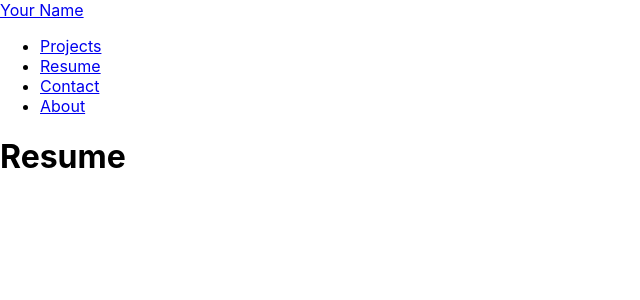
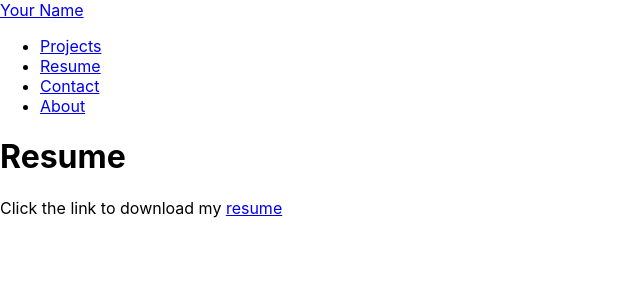
Before and after one commit to oscarnunez1/oscar-portfolio, a React (Create React App) app: page /resume in a window 1280 px wide. Shown: the top 300 px of the page, without its empty margins (0-640 px from the left). Built offline with nearby package versions, Linux system fonts and the light colour scheme.

Commit message:
add to resume

```diff
--- a/src/pages/Resume.jsx
+++ b/src/pages/Resume.jsx
@@ -1,6 +1,9 @@
 function Resume() {
   return (
+    <>
       <h1>Resume</h1>
+      <p>Click the link to download my <a href="./oscar-nunez-resume.pdf" download>resume</a></p>
+    </>
   )
 }
 
```
Also changed, not shown: 1 other file (tests, documents, lock files or other folders).
